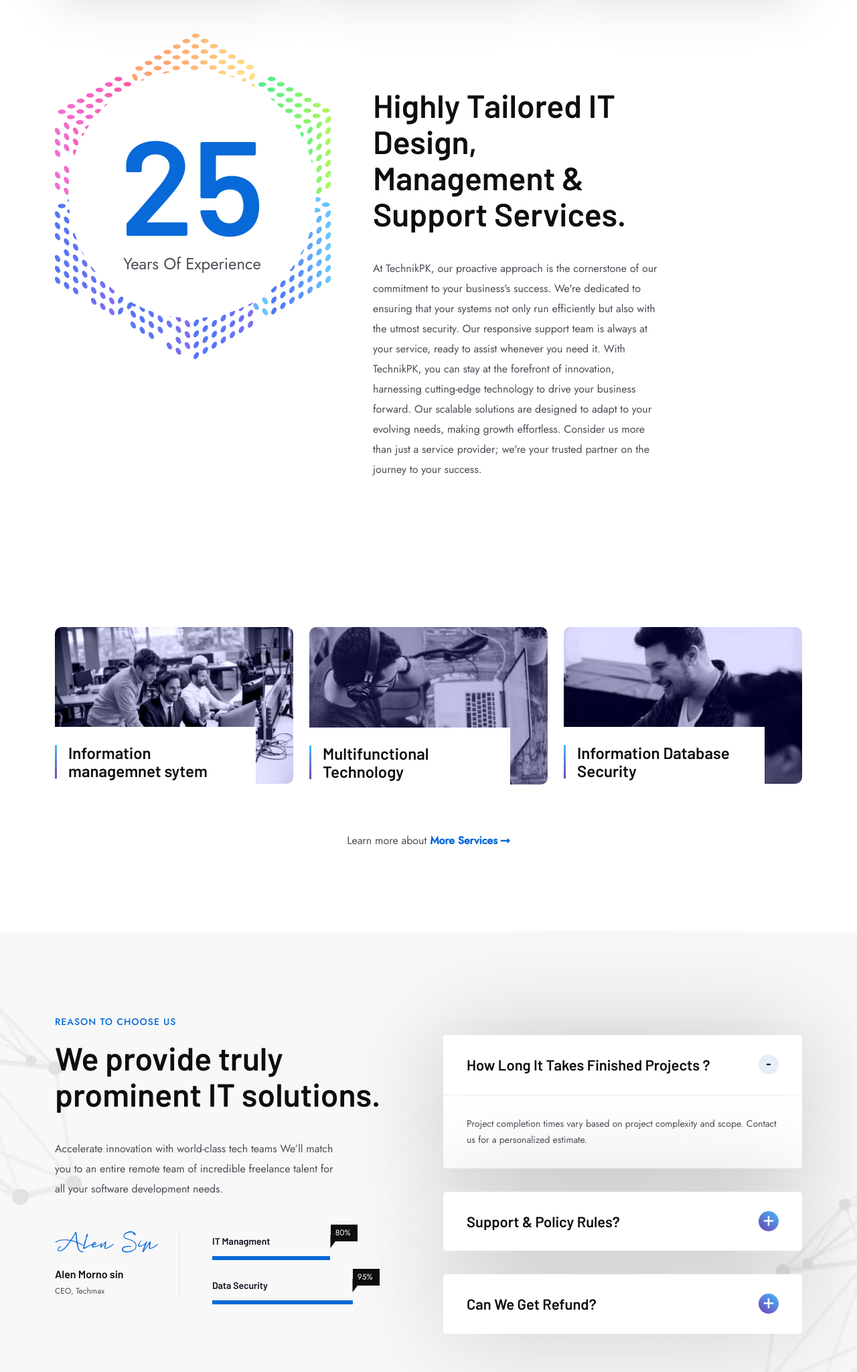
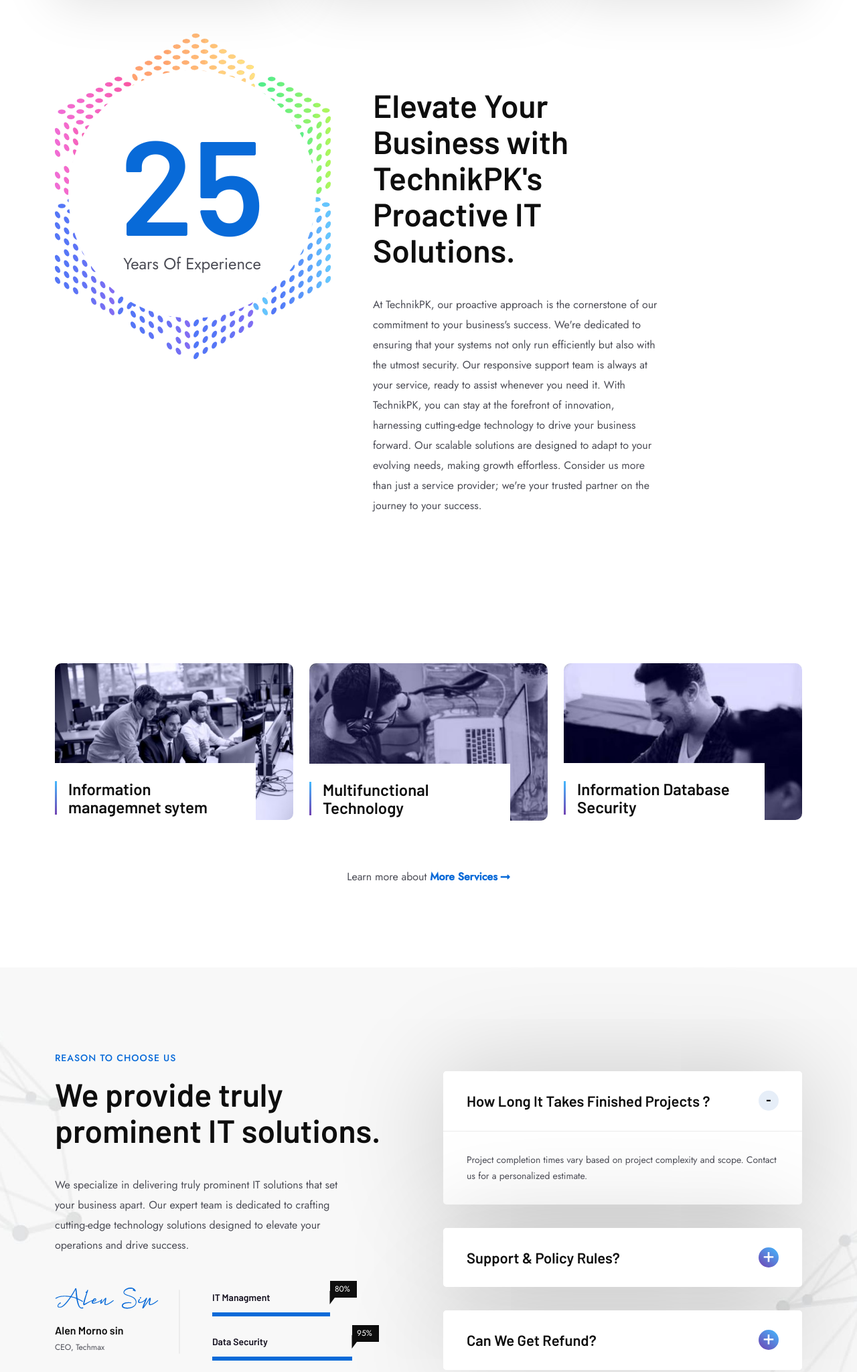
Before and after one commit to gh-usaid/Technikpk, a plain HTML site: page index.html in a window 1280 px wide. Shown: the part 1020-3068 px from the top of the page at 67% size. Drawn offline with Linux system fonts and the light colour scheme; files whose address does not match are found by name.

Commit message:
Update index.html

```diff
--- a/index.html
+++ b/index.html
@@ -260,7 +260,7 @@
                                 <!-- Service Content Start -->
                                 <div class="service-content">
                                     <div class="section-title">
-                                        <h2 class="title">Highly Tailored IT Design, Management & Support Services.</h2>
+                                        <h2 class="title">Elevate Your Business with TechnikPK's Proactive IT Solutions.</h2>
                                     </div>
                                     <p>At TechnikPK, our proactive approach is the cornerstone of our commitment to your business's success. We're dedicated to ensuring that your systems not only run efficiently but also with the utmost security. Our responsive support team is always at your service, ready to assist whenever you need it. With TechnikPK, you can stay at the forefront of innovation, harnessing cutting-edge technology to drive your business forward. Our scalable solutions are designed to adapt to your evolving needs, making growth effortless. Consider us more than just a service provider; we're your trusted partner on the journey to your success.</p>
                                 </div>
@@ -338,7 +338,7 @@
                                     <h3 class="sub-title">REASON TO CHOOSE US</h3>
                                     <h2 class="title">We provide truly prominent IT solutions.</h2>
                                 </div>
-                                <p class="text">Accelerate innovation with world-class tech teams We’ll match you to an entire remote team of incredible freelance talent for all your software development needs.</p>
+                                <p class="text">We specialize in delivering truly prominent IT solutions that set your business apart. Our expert team is dedicated to crafting cutting-edge technology solutions designed to elevate your operations and drive success.</p>
                                 <!-- Author Skill Wrap Start -->
                                 <div class="author-skill-wrap">
                                     <div class="author-wrap">
@@ -416,8 +416,7 @@
                                             </div>
                                             <div id="collapseThree" class="accordion-collapse collapse" aria-labelledby="headingThree" data-bs-parent="#accordionExample">
                                                 <div class="accordion-body">
-                                                    Accelerate innovation with world-class tech teams We’ll match you to an entire remote team of incredible freelance talent for all your software.
-                                                </div>
+						Please contact our customer support team for information regarding refunds related to TechnikPK services.                                                </div>
                                             </div>
                                         </div>
                                     </div>
@@ -484,7 +483,7 @@
         <!-- Pricing End -->
 
         <!-- Testimonial Start  -->
-        <div class="section techwix-testimonial-section-02 techwix-testimonial-section-03 techwix-testimonial-section-04 section-padding" style="background-image: url(assets/images/bg/testi-bg3.jpg);">
+<!--         <div class="section techwix-testimonial-section-02 techwix-testimonial-section-03 techwix-testimonial-section-04 section-padding" style="background-image: url(assets/images/bg/testi-bg3.jpg);">
             <div class="container">
                 <!-- Testimonial Wrap Start  -->
                 <div class="testimonial-wrap-02">
@@ -549,7 +548,7 @@
                 </div>
                 <!-- Testimonial Wrap End  -->
             </div>
-        </div>
+        </div> -->
         <!-- Testimonial End  -->
 
         <!-- Contact Start -->
```
